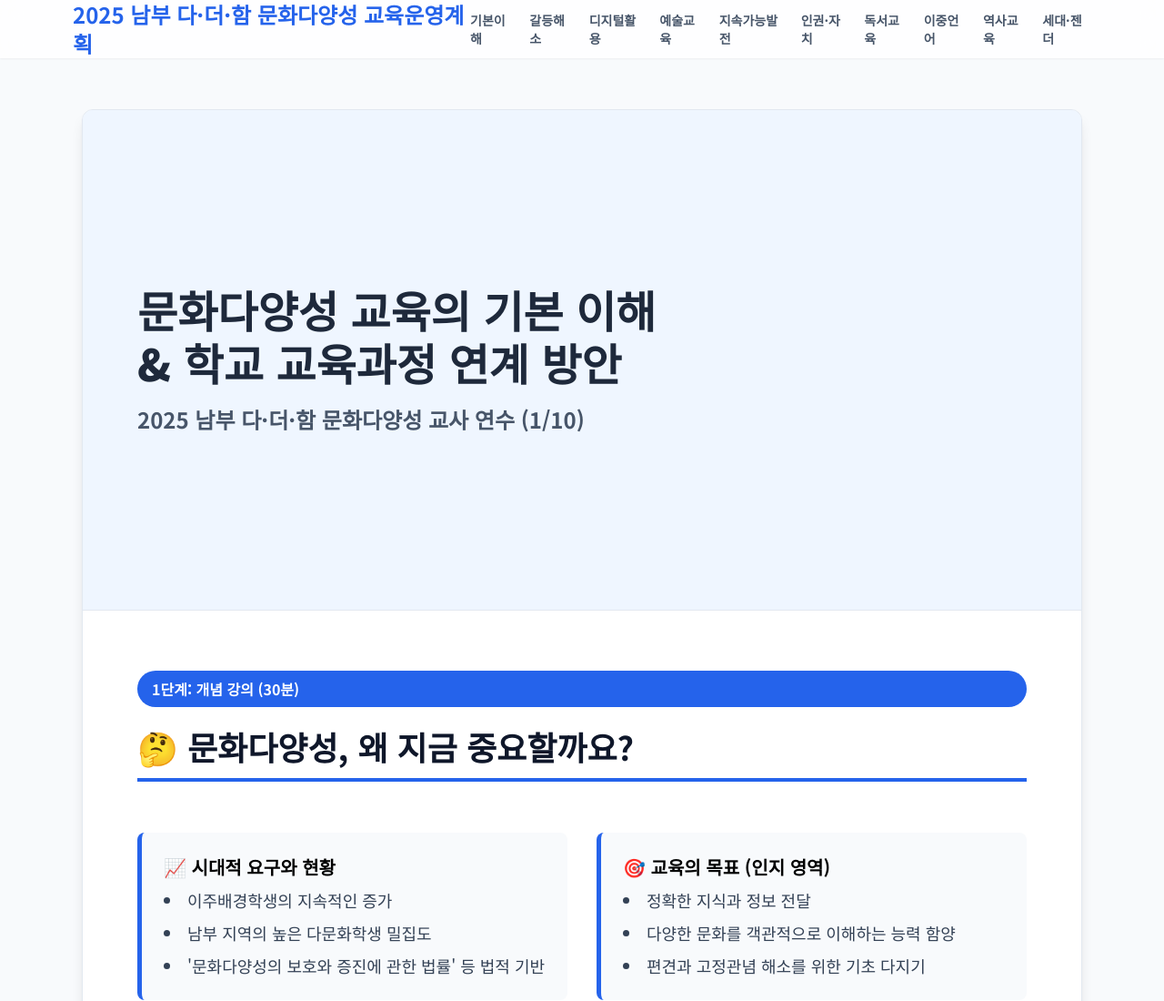
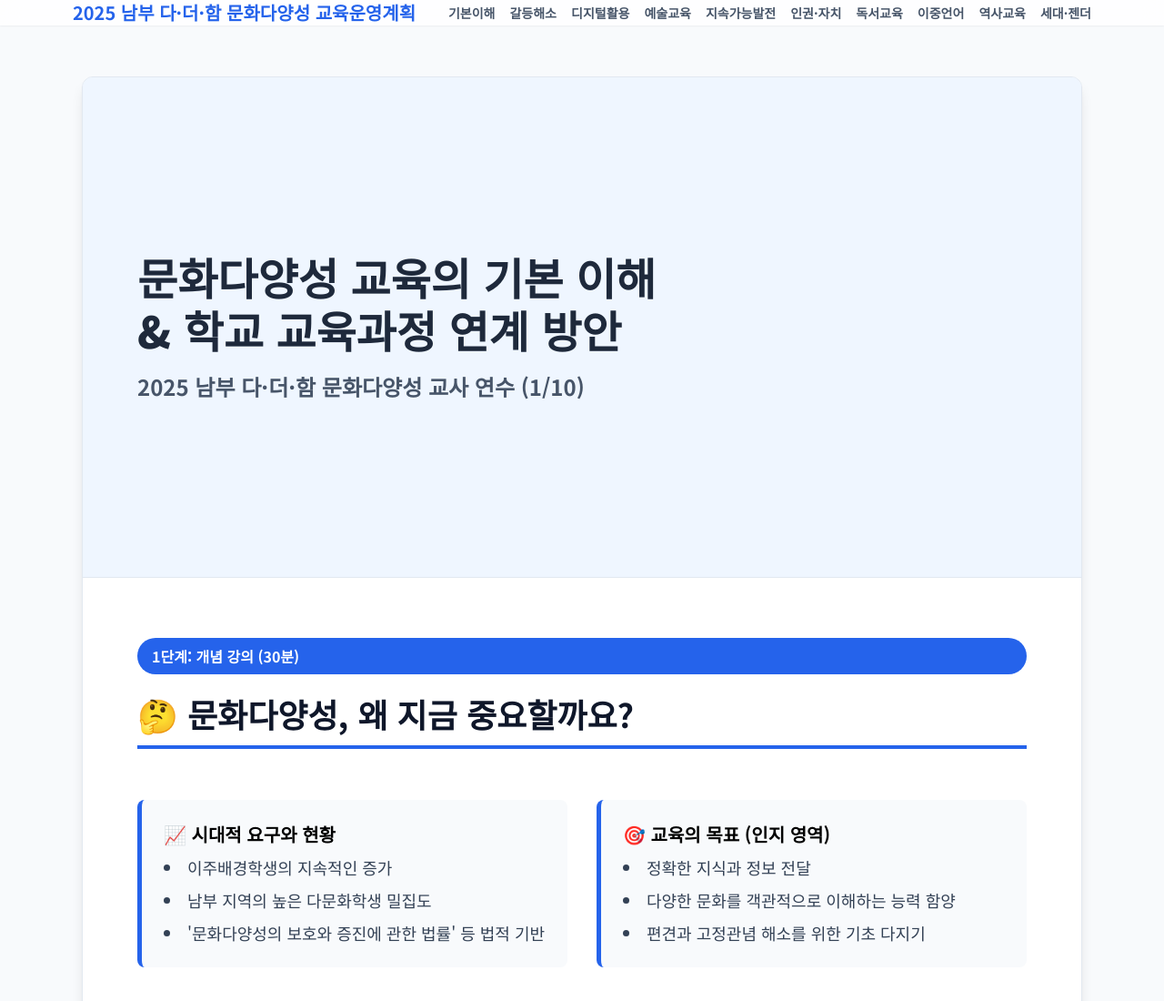
Before and after one commit to kfcmanck21/ppt2507, a plain HTML site: page index.html in a window 1280 px wide. Shown: the top 1100 px of the page at 91% size. Drawn offline with nearby package versions, Linux system fonts and the light colour scheme.

Commit message:
Update index.html

```diff
--- a/index.html
+++ b/index.html
@@ -73,7 +73,7 @@
     <nav class="bg-white/80 backdrop-blur-md sticky top-0 z-50 shadow-sm">
         <div class="max-w-6xl mx-auto px-4">
             <div class="flex justify-between items-center h-15">
-                <span class="text-2xl font-bold text-blue-600">2025 남부 다·더·함 문화다양성 교육운영계획</span>
+                <span class="text-xl font-bold text-blue-600">2025 남부 다·더·함 문화다양성 교육운영계획</span>
                 <div class="hidden md:flex space-x-4 text-sm font-semibold text-slate-600">
                     <a href="#topic1" class="hover:text-blue-600">기본이해</a>
                     <a href="#topic2" class="hover:text-blue-600">갈등해소</a>
```
